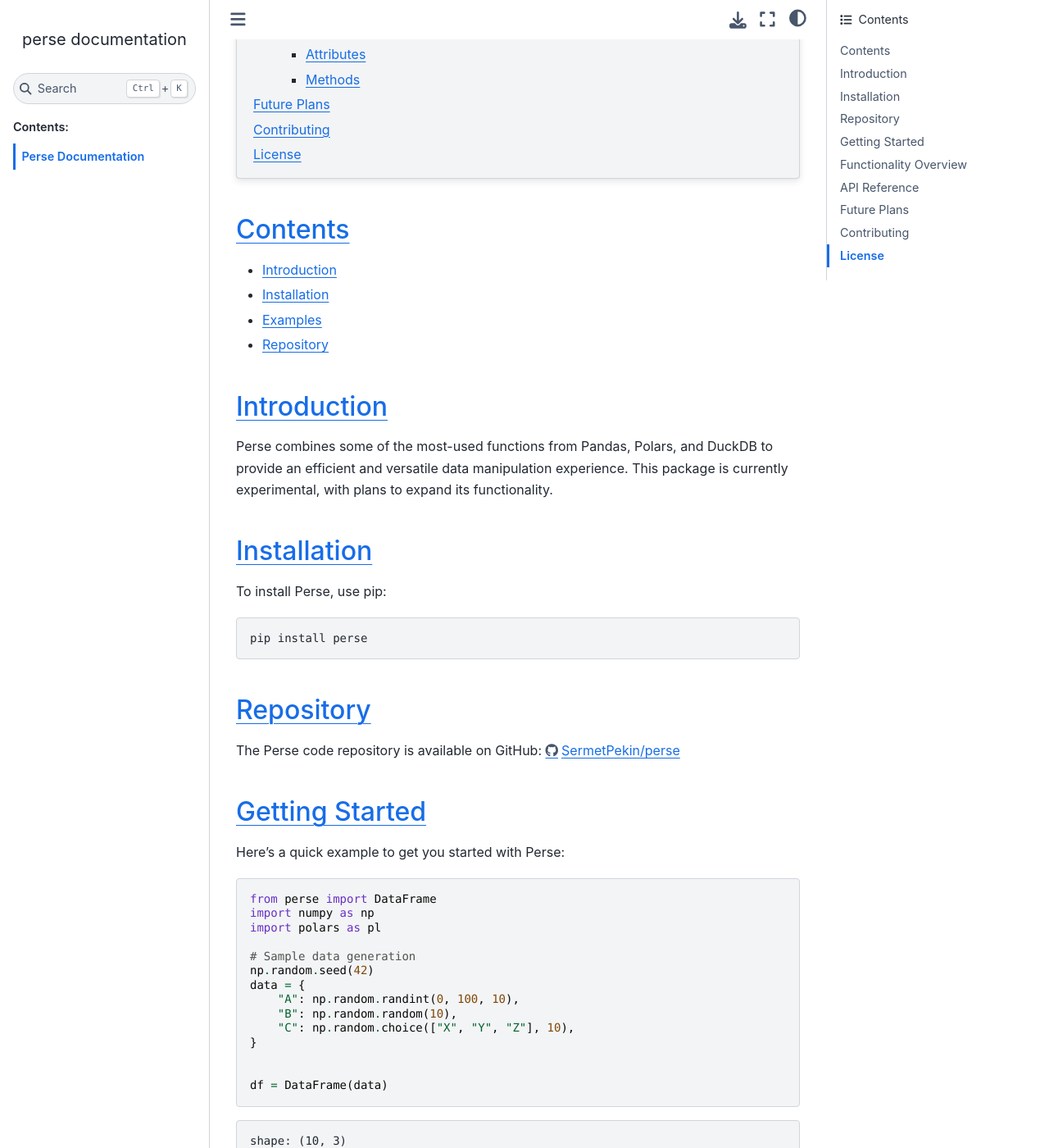
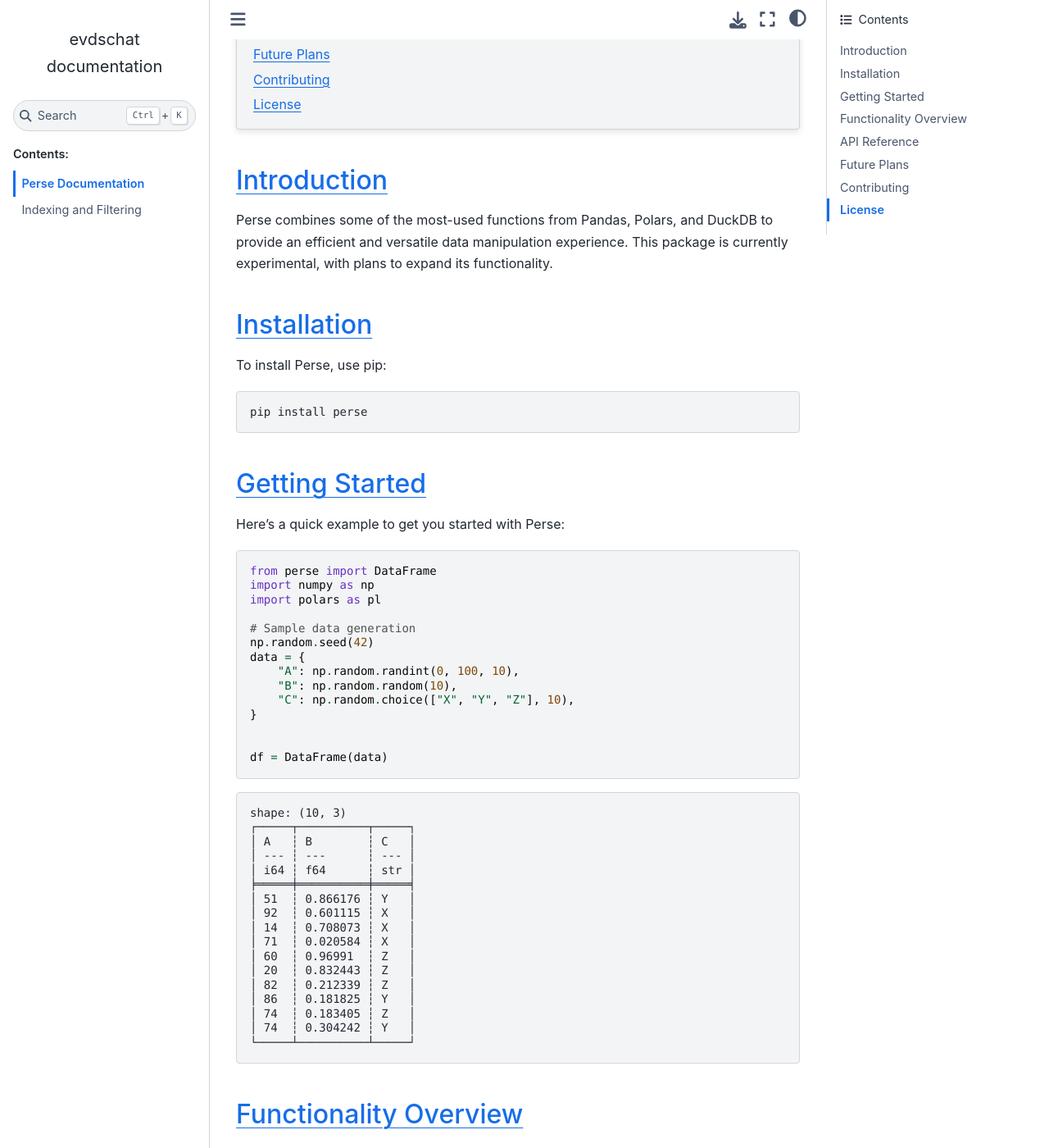
Before and after one commit to SermetPekin/perse, a Sphinx documentation site: the page built from docs/source/home.rst, in a window 1280 px wide and 1400 px high, scrolled down 587 px. Shown: the whole window at 82% size. Built offline with Sphinx 7.4.7 and the Sphinx Book theme 1.1.4, drawn with Linux system fonts in a browser that asks for light colours; some of the changed text lies outside the part shown.

```diff
--- a/docs/source/conf.py
+++ b/docs/source/conf.py
@@ -11,7 +11,7 @@ import os
 
 html_build_dir = "../docs"  # Directory for HTML build output
 
-project = "perse"
+project = "evdschat"
 copyright = "2024, Sermet Pekin"
 author = "Sermet Pekin"
 
--- a/docs/source/home.rst
+++ b/docs/source/home.rst
@@ -5,17 +5,6 @@ Perse is an experimental Python package that merges essential functionalities fr
 
 .. contents::
    :local:
-
-
-
-Contents
---------
-
-- `Introduction <#introduction>`_
-- `Installation <#installation>`_
-- `Examples <#examples>`_
-- `Repository <#repository>`_
-
 
 Introduction
 ------------
@@ -30,15 +19,6 @@ To install Perse, use pip:
 .. code-block:: bash
 
     pip install perse
-
-
-Repository
-----------
-
-The Perse code repository is available on GitHub: `https://github.com/SermetPekin/perse <https://github.com/SermetPekin/perse>`_
-
-
-
 
 Getting Started
 ---------------
@@ -126,7 +106,7 @@ Provides methods for accessing specific rows or columns using Pandas-like `.loc`
 .. code-block:: python
 
     # Selecting rows where A > 50 using .loc
-    df2 = df.loc[df["A"] > 50, :]
+    df2  = df.loc[df["A"] > 50, :]
     print(df2)
 
     # Display first few rows of the DataFrame
--- a/docs/source/index.rst
+++ b/docs/source/index.rst
@@ -11,7 +11,7 @@ Welcome to perse's documentation!
    :caption: Contents:
 
    home
-
+   indexing
 
 Indices and tables
 ==================
```
Also changed, not shown: other parts of docs/source/home.rst (+2 -2 lines), README.md (+13 -5 lines), docs/source/indexing.rst (added, +39 -0 lines), 6 other files.
